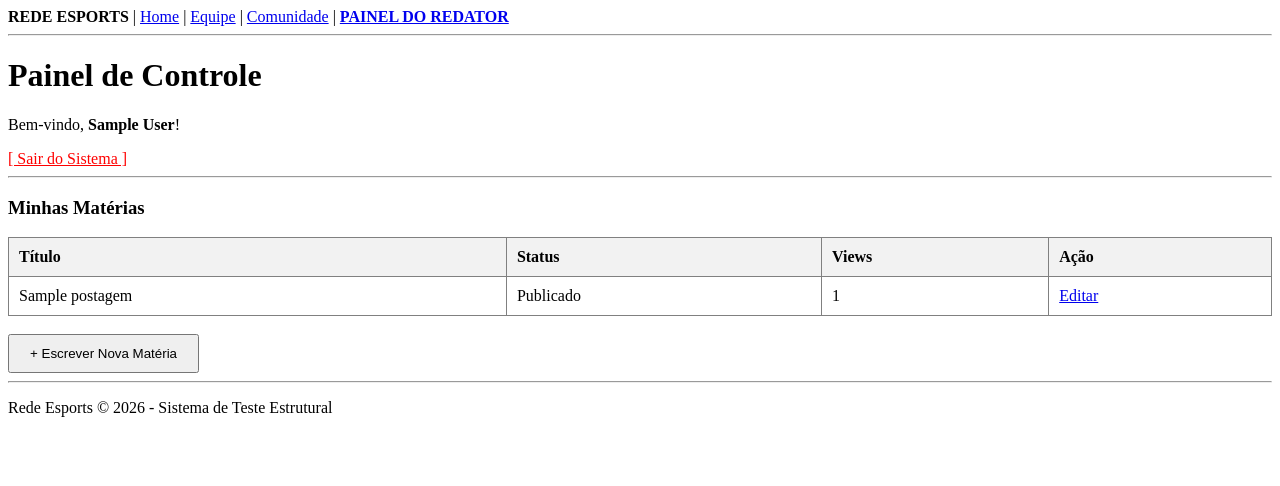
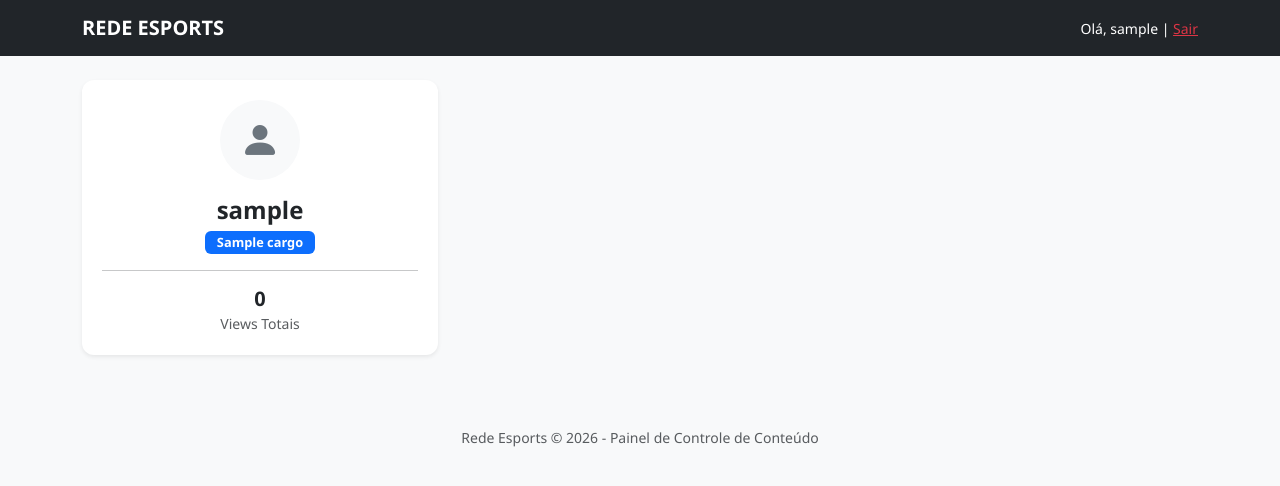
Before and after one commit to PortoEmanuel/rede-esports, a Django app: page /dashboard/ in a window 1280 px wide. Shown: the top 486 px of the page. Run offline with Django 5.2, Linux system fonts and the light colour scheme; a user stored in the database is signed in; tables that the repository leaves empty hold one stand-in row (values such as "Sample post").

Commit message:
Add: Galeria de fotos, upload para fotógrafos e categorias dinâmicas

```diff
--- a/equipe/apps.py
+++ b/equipe/apps.py
@@ -5,4 +5,4 @@
     name = 'equipe'
 
     def ready(self):
-        import equipe.signals  # Isso aqui ativa a mágica
+        import equipe.signals  # Carrega os sinais ao iniciar
--- a/equipe/views.py
+++ b/equipe/views.py
@@ -1,19 +1,19 @@
-from django.shortcuts import render, get_object_or_404
-from .models import PerfilColaborador
+from django.shortcuts import render, get_object_or_404, redirect
+from .models import PerfilColaborador, FotoGaleria
 from django.contrib.auth.decorators import login_required
 from django.contrib.auth import logout
-from django.shortcuts import redirect
+from noticias.models import Postagem
+from django.db.models import Sum
 
-
+# FUNÇÃO QUE ESTAVA FALTANDO: Lista de todos os membros (página pública)
 def lista_equipe(request):
     membros = PerfilColaborador.objects.filter(ativo=True)
     return render(request, 'equipe/lista.html', {'membros': membros})
 
+# FUNÇÃO QUE ESTAVA FALTANDO: Perfil individual do colaborador (página pública)
 def perfil_colaborador(request, username):
-    colaborador = get_object_or_404(PerfilColaborador, usuario__username=username)
-
-
-    noticias = colaborador.artigos.filter(status='publicado').order_by('-data_publicacao')
+    colaborador = get_object_or_404(PerfilColaborador, usuario__username=username, ativo=True)
+    noticias = Postagem.objects.filter(autor=colaborador, status='publicado').order_by('-data_publicacao')
 
     context = {
         'colaborador': colaborador,
@@ -21,31 +21,59 @@
     }
     return render(request, 'equipe/perfil.html', context)
 
-
-
-
+# Dashboard do Colaborador (Página restrita)
 @login_required
 def dashboard_home(request):
     try:
-        # Tenta pegar o perfil vinculado ao usuário logado
-        perfil = request.user.perfil_equipe
+        perfil = PerfilColaborador.objects.get(usuario=request.user, ativo=True)
+        cargos_nomes = perfil.cargos.values_list('nome', flat=True)
 
-        # Pega as postagens dele
-        minhas_postagens = perfil.artigos.all().order_by('-data_publicacao')
+        # Identifica se é escritor ou fotógrafo
+        e_escritor = any(c in ['Escritor', 'Editor', 'Admin', 'Redator'] for c in cargos_nomes)
+        e_fotografo = 'Fotógrafo' in cargos_nomes
 
         context = {
             'perfil': perfil,
-            'postagens': minhas_postagens
+            'e_escritor': e_escritor,
+            'e_fotografo': e_fotografo,
+            'cargos_lista': cargos_nomes,
+            'total_visualizacoes': 0,
         }
-        return render(request, 'dashboard/home.html', context)
+
+        # Dados específicos para Escritores
+        if e_escritor:
+            postagens = Postagem.objects.filter(autor=perfil).order_by('-data_publicacao')
+            context['postagens'] = postagens
+            total_v = postagens.aggregate(total=Sum('visualizacoes'))['total']
+            context['total_visualizacoes'] = total_v or 0
+
+        # Dados específicos para Fotógrafos
+        if e_fotografo:
+            context['minhas_fotos'] = FotoGaleria.objects.filter(fotografo=perfil).order_by('-data_upload')
+
+        return render(request, 'dashboard/dashboard.html', context)
 
     except PerfilColaborador.DoesNotExist:
-        # Se o usuário logou mas NÃO é da equipe, mandamos para uma página de erro ou home
         return render(request, 'dashboard/erro_acesso.html', {
-            'mensagem': 'Seu usuário não possui um perfil de colaborador ativo.'
+            'mensagem': 'Seu usuário não possui um perfil de colaborador vinculado ou ativo.'
         })
 
+# Ação de upload para o Fotógrafo
+@login_required
+def upload_foto(request):
+    if request.method == 'POST' and request.FILES.get('imagem'):
+        perfil = get_object_or_404(PerfilColaborador, usuario=request.user)
+        titulo = request.POST.get('titulo', 'Sem título')
+        imagem = request.FILES.get('imagem')
 
+        FotoGaleria.objects.create(
+            titulo=titulo,
+            imagem=imagem,
+            fotografo=perfil
+        )
+    return redirect('dashboard_home')
+
+# Logout do sistema
 def logout_view(request):
     logout(request)
     return redirect('home')
--- a/servidor/urls.py
+++ b/servidor/urls.py
@@ -2,28 +2,45 @@
 from django.urls import path, include
 from django.conf import settings
 from django.conf.urls.static import static
-from noticias.views import home, post_detalhe, criar_postagem
-from equipe.views import lista_equipe, perfil_colaborador, dashboard_home
 from django.contrib.auth import views as auth_views
-from equipe.views import logout_view
-from noticias.views import editar_postagem
 
+# Imports das Views de Noticias
+from noticias.views import home, post_detalhe, criar_postagem, editar_postagem
+
+# Imports das Views de Equipe (Adicionei o upload_foto aqui)
+from equipe.views import (
+    lista_equipe,
+    perfil_colaborador,
+    dashboard_home,
+    logout_view,
+    upload_foto
+)
 
 urlpatterns = [
     path('admin/', admin.site.urls),
     path('summernote/', include('django_summernote.urls')),
+
+    # Home e Notícias
     path('', home, name='home'),
     path('noticia/<slug:slug>/', post_detalhe, name='post_detalhe'),
+
+    # Equipe Pública
     path('equipe/', lista_equipe, name='lista_equipe'),
     path('equipe/<str:username>/', perfil_colaborador, name='perfil_colaborador'),
+
+    # Autenticação
     path('login/', auth_views.LoginView.as_view(template_name='dashboard/login.html'), name='login'),
     path('logout/', logout_view, name='logout'),
+
+    # Dashboard e Ações de Colaborador
     path('dashboard/', dashboard_home, name='dashboard_home'),
     path('dashboard/novo/', criar_postagem, name='criar_postagem'),
     path('dashboard/editar/<slug:slug>/', editar_postagem, name='editar_postagem'),
 
+    # A Rota que o José vai usar para subir as fotos
+    path('dashboard/upload-foto/', upload_foto, name='upload_foto'),
 ]
 
-# Isso aqui permite que o Django "sirva" as imagens que você upar no artigo
+# Configuração para servir arquivos de mídia (fotos) em desenvolvimento
 if settings.DEBUG:
     urlpatterns += static(settings.MEDIA_URL, document_root=settings.MEDIA_ROOT)
--- /dev/null
+++ b/templates/dashboard/dashboard.html
@@ -0,0 +1,159 @@
+<!DOCTYPE html>
+<html lang="pt-br">
+<head>
+    <meta charset="UTF-8">
+    <meta name="viewport" content="width=device-width, initial-scale=1.0">
+    <title>Painel da Equipe - Rede Esports</title>
+    <link href="https://cdn.jsdelivr.net/npm/bootstrap@5.3.0/dist/css/bootstrap.min.css" rel="stylesheet">
+    <link rel="stylesheet" href="https://cdn.jsdelivr.net/npm/bootstrap-icons@1.11.1/font/bootstrap-icons.css">
+    <style>
+        body { background-color: #f8f9fa; font-family: 'Segoe UI', Tahoma, Geneva, Verdana, sans-serif; }
+        .card { border-radius: 12px; border: none; }
+        .sidebar-perfil { background: white; padding: 20px; border-radius: 12px; }
+        .badge-cargo { font-size: 0.8rem; padding: 5px 12px; }
+    </style>
+</head>
+<body>
+
+<nav class="navbar navbar-dark bg-dark mb-4">
+    <div class="container">
+        <a class="navbar-brand fw-bold" href="{% url 'home' %}">REDE ESPORTS</a>
+        <div class="text-white small">
+            Olá, {{ perfil.usuario.username }} | <a href="{% url 'logout' %}" class="text-danger decoration-none">Sair</a>
+        </div>
+    </div>
+</nav>
+
+<div class="container">
+    <div class="row">
+        <div class="col-md-4">
+            <div class="sidebar-perfil shadow-sm text-center mb-4">
+                <div class="bg-light rounded-circle mx-auto mb-3 d-flex align-items-center justify-content-center" style="width: 80px; height: 80px;">
+                    <i class="bi bi-person-fill fs-1 text-secondary"></i>
+                </div>
+                <h4 class="fw-bold mb-1">{{ perfil.usuario.username }}</h4>
+                <div class="mb-3">
+                    {% for cargo in cargos_lista %}
+                        <span class="badge bg-primary badge-cargo">{{ cargo }}</span>
+                    {% endfor %}
+                </div>
+                <hr>
+                <div class="row">
+                    <div class="col">
+                        <h5 class="mb-0 fw-bold">{{ total_visualizacoes }}</h5>
+                        <small class="text-muted">Views Totais</small>
+                    </div>
+                </div>
+                {% if e_escritor %}
+                <div class="mt-4">
+                    <a href="{% url 'criar_postagem' %}" class="btn btn-success w-100 py-2 fw-bold">
+                        <i class="bi bi-pencil-square"></i> Escrever Nova Matéria
+                    </a>
+                </div>
+                {% endif %}
+            </div>
+        </div>
+
+        <div class="col-md-8">
+
+            {% if e_fotografo %}
+            <div class="card shadow-sm mb-4">
+                <div class="card-header bg-primary text-white py-3">
+                    <h5 class="mb-0 fw-bold"><i class="bi bi-camera"></i> Área do Fotógrafo</h5>
+                </div>
+                <div class="card-body">
+                    <form action="{% url 'upload_foto' %}" method="POST" enctype="multipart/form-data">
+                        {% csrf_token %}
+                        <div class="row g-3">
+                            <div class="col-md-6">
+                                <label class="form-label fw-bold">Título da Foto</label>
+                                <input type="text" name="titulo" class="form-control" placeholder="Ex: Final do Gauntlet" required>
+                            </div>
+                            <div class="col-md-6">
+                                <label class="form-label fw-bold">Arquivo de Imagem</label>
+                                <input type="file" name="imagem" class="form-control" accept="image/*" required>
+                            </div>
+                            <div class="col-12">
+                                <button type="submit" class="btn btn-primary px-4 fw-bold">Fazer Upload</button>
+                            </div>
+                        </div>
+                    </form>
+                </div>
+            </div>
+
+            <div class="card shadow-sm mb-4">
+                <div class="card-header bg-white py-3">
+                    <h5 class="mb-0 fw-bold">Minhas Contribuições</h5>
+                </div>
+                <div class="card-body">
+                    <div class="row g-2">
+                        {% for foto in minhas_fotos %}
+                        <div class="col-md-4 col-6">
+                            <div class="position-relative">
+                                <img src="{{ foto.imagem.url }}" class="img-fluid rounded" style="height: 120px; width: 100%; object-fit: cover;">
+                                <div class="small mt-1 text-truncate">{{ foto.titulo }}</div>
+                            </div>
+                        </div>
+                        {% empty %}
+                        <p class="text-muted">Nenhuma foto enviada ainda.</p>
+                        {% endfor %}
+                    </div>
+                </div>
+            </div>
+            {% endif %}
+
+            {% if e_escritor %}
+            <div class="card shadow-sm">
+                <div class="card-header bg-white py-3">
+                    <h5 class="mb-0 fw-bold"><i class="bi bi-journal-text text-success"></i> Minhas Matérias</h5>
+                </div>
+                <div class="card-body p-0">
+                    <div class="table-responsive">
+                        <table class="table table-hover align-middle mb-0">
+                            <thead class="table-light">
+                                <tr>
+                                    <th class="ps-4">Matéria</th>
+                                    <th>Views</th>
+                                    <th>Status</th>
+                                    <th class="text-center">Ação</th>
+                                </tr>
+                            </thead>
+                            <tbody>
+                                {% for post in postagens %}
+                                <tr>
+                                    <td class="ps-4">
+                                        <div class="fw-bold">{{ post.titulo }}</div>
+                                        <small class="text-muted">{{ post.data_publicacao|date:"d/m/Y" }}</small>
+                                    </td>
+                                    <td><span class="badge bg-light text-dark">{{ post.visualizacoes }}</span></td>
+                                    <td>
+                                        {% if post.status == 'publicado' %}
+                                            <span class="badge bg-success">Publicado</span>
+                                        {% else %}
+                                            <span class="badge bg-secondary">Rascunho</span>
+                                        {% endif %}
+                                    </td>
+                                    <td class="text-center">
+                                        <a href="{% url 'editar_postagem' post.slug %}" class="btn btn-sm btn-outline-primary px-3">Editar</a>
+                                    </td>
+                                </tr>
+                                {% empty %}
+                                <tr><td colspan="4" class="text-center py-4">Nenhuma matéria criada.</td></tr>
+                                {% endfor %}
+                            </tbody>
+                        </table>
+                    </div>
+                </div>
+            </div>
+            {% endif %}
+
+        </div>
+    </div>
+</div>
+
+<footer class="text-center mt-5 pb-4 text-muted small">
+    Rede Esports © 2026 - Painel de Controle de Conteúdo
+</footer>
+
+</body>
+</html>
```
Also changed, not shown: core/admin.py (+20 -8 lines), core/models.py (+11 -1 lines), equipe/models.py (+14 -8 lines), equipe/signals.py (+11 -10 lines), noticias/forms.py (+23 -3 lines), noticias/models.py (+7 -15 lines), noticias/views.py (+41 -20 lines), templates/home.html (+42 -12 lines), core/migrations/0002_alter_usuario_email.py (added), equipe/migrations/0002_fotogaleria.py (added), noticias/migrations/0002_alter_postagem_capa.py (added), noticias/migrations/0003_alter_postagem_capa.py (added).
